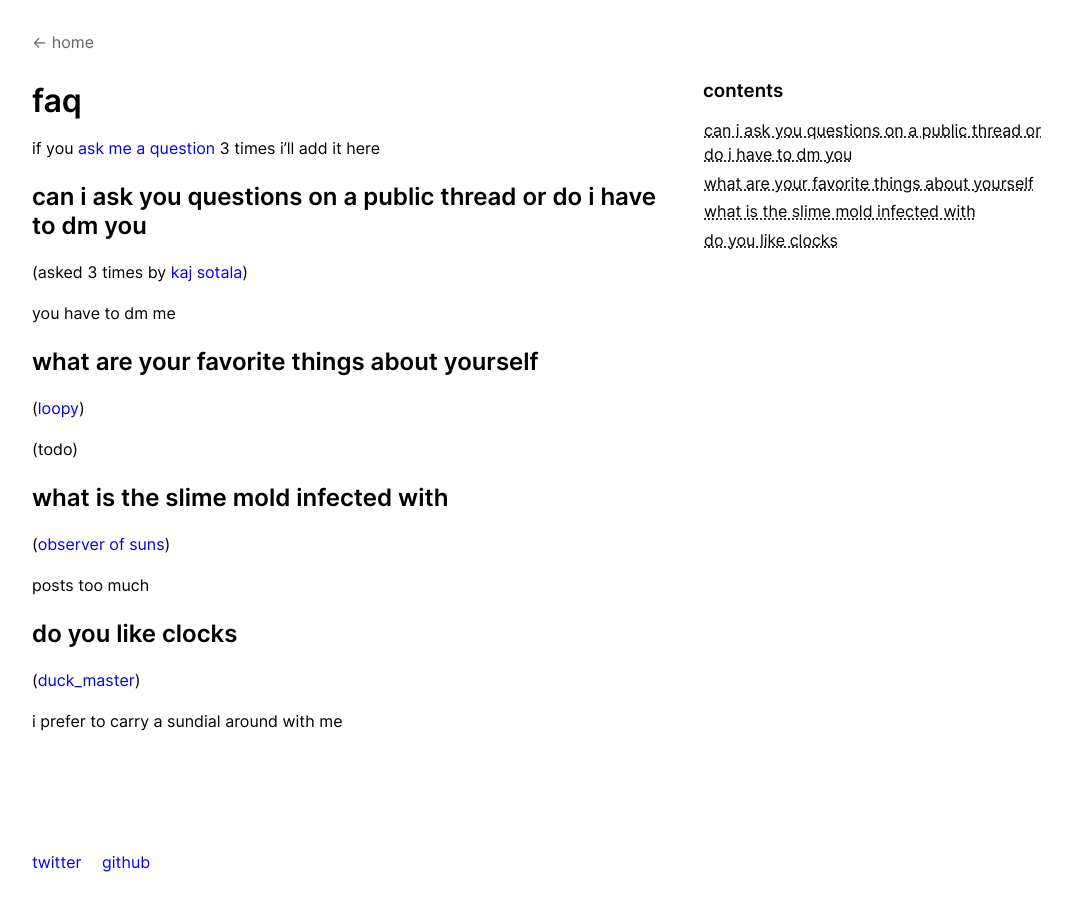
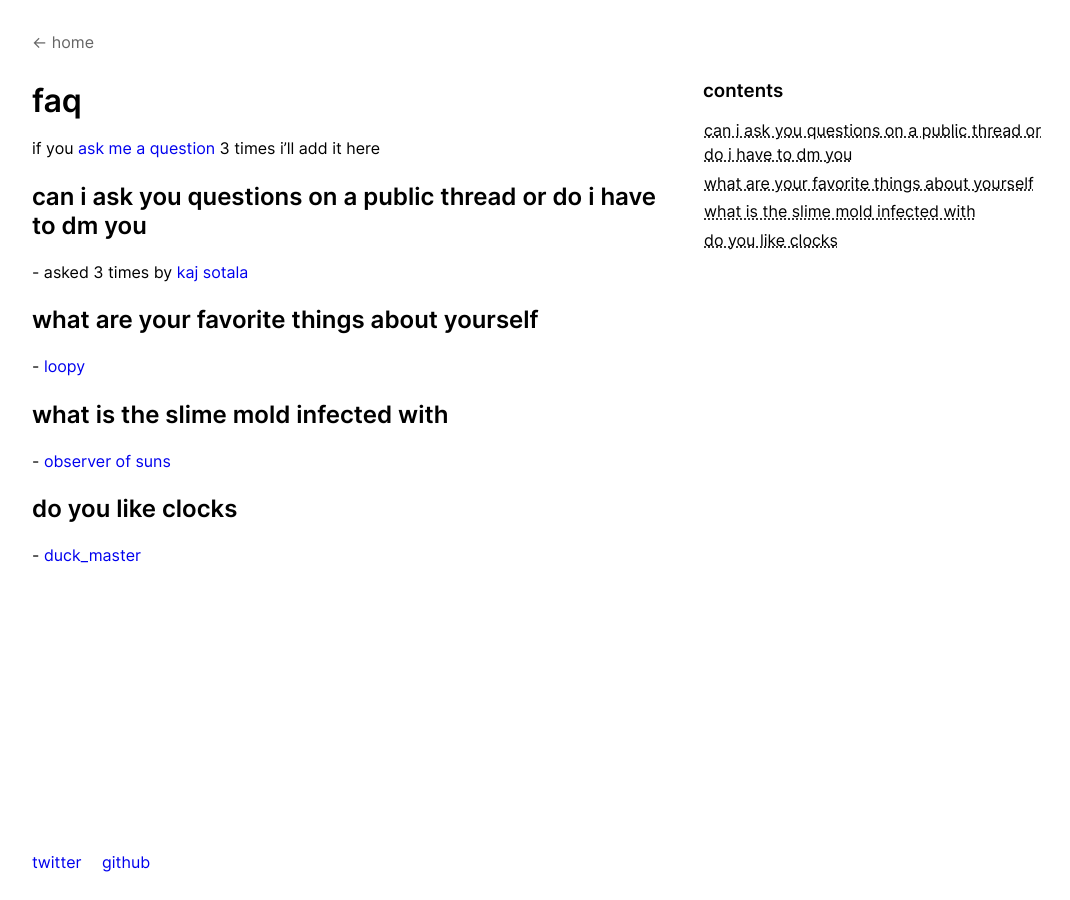
Before and after one commit to cosmicoptima/cosmicoptima.github.io, a Jekyll site: the page built from pages/faq.md, in a window 1280 px wide. Shown: the whole page, without its empty margins (96-1166 px from the left). Built offline with Jekyll 4.4.1, drawn with Linux system fonts in a browser that asks for light colours.

Commit message:
no more questiosn

```diff
--- a/pages/faq.md
+++ b/pages/faq.md
@@ -11,27 +11,19 @@ https://twitter.com/messages/compose?recipient_id=1252277511746183168)
 
 ## can i ask you questions on a public thread or do i have to dm you
 
-(asked 3 times by [kaj sotala](
-https://twitter.com/xuenay/status/1411933961379631105))
-
-you have to dm me
+\- asked 3 times by [kaj sotala](
+https://twitter.com/xuenay/status/1411933961379631105)
 
 ## what are your favorite things about yourself
 
-([loopy](
-https://twitter.com/strangestloop/status/1416964200228864003))
-
-(todo)
+\- [loopy](
+https://twitter.com/strangestloop/status/1416964200228864003)
 
 ## what is the slime mold infected with
 
-([observer of suns](
-https://twitter.com/ObserverSuns/status/1423775282607976448))
-
-posts too much
+\- [observer of suns](
+https://twitter.com/ObserverSuns/status/1423775282607976448)
 
 ## do you like clocks
 
-([duck_master](https://duck-master.github.io))
-
-i prefer to carry a sundial around with me
+\- [duck_master](https://duck-master.github.io)
```
